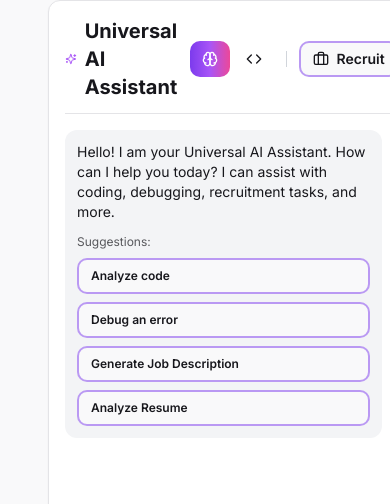
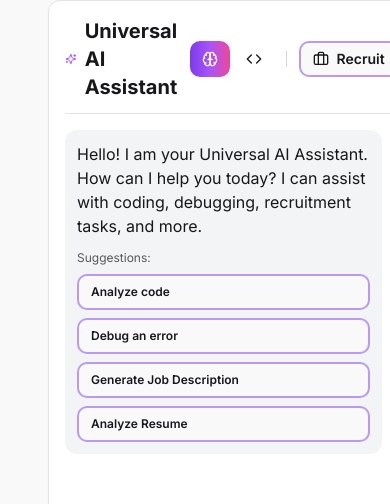
Before and after one commit to developerrrdeepak/hired, a Next.js app in the folder ai-championship/: page /ai-assistant in a window 390 px wide. Shown: the part 261-765 px from the top of the page. Built offline with nearby package versions, Linux system fonts and the light colour scheme; no server answers.

Commit message:
Fix AI assistant output: render markdown properly with bold and formatting

```diff
--- a/ai-championship/package.json
+++ b/ai-championship/package.json
@@ -98,6 +98,7 @@
     "react-day-picker": "^9.12.0",
     "react-dom": "^19.0.1",
     "react-hook-form": "^7.54.2",
+    "react-markdown": "^10.1.0",
     "recharts": "^2.15.1",
     "stripe": "^14.13.0",
     "tailwind-merge": "^3.0.1",
--- a/ai-championship/src/components/universal-ai-chat.tsx
+++ b/ai-championship/src/components/universal-ai-chat.tsx
@@ -8,6 +8,7 @@ import {
   Send, Sparkles, Code, Bug, Lightbulb, Brain, Loader2,
   FileText, Briefcase, UserCheck
 } from 'lucide-react';
+import ReactMarkdown from 'react-markdown';
 import {
   DropdownMenu,
   DropdownMenuContent,
@@ -246,7 +247,13 @@ export function UniversalAIChat() {
           {messages.map((message, index) => (
             <div key={index} className={`flex ${message.role === 'user' ? 'justify-end' : 'justify-start'}`}>
               <div className={`max-w-[80%] ${message.role === 'user' ? 'bg-blue-500 text-white' : 'bg-gray-100 dark:bg-gray-800'} rounded-lg p-3`}>
-                <div className="whitespace-pre-wrap break-words text-sm md:text-base">{message.content}</div>
+                {message.role === 'user' ? (
+                  <div className="whitespace-pre-wrap break-words text-sm md:text-base">{message.content}</div>
+                ) : (
+                  <div className="prose prose-sm max-w-none dark:prose-invert">
+                    <ReactMarkdown>{message.content}</ReactMarkdown>
+                  </div>
+                )}
                 {message.suggestions && message.suggestions.length > 0 && (
                   <div className="mt-3 space-y-2">
                     <p className="text-xs opacity-70">Suggestions:</p>
```
Also changed, not shown: 1 other file (tests, documents, lock files or other folders).
